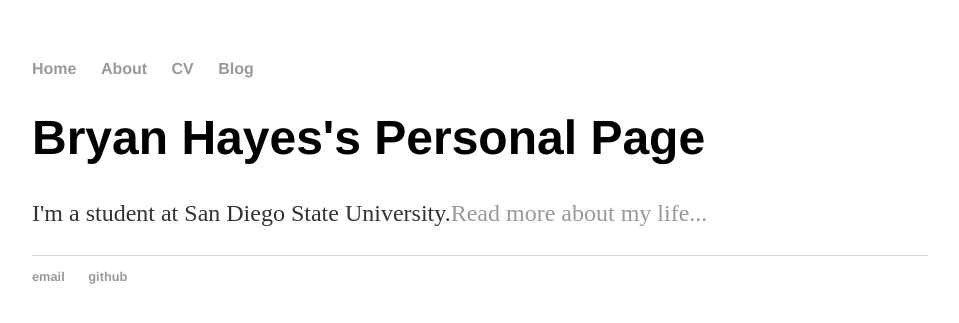
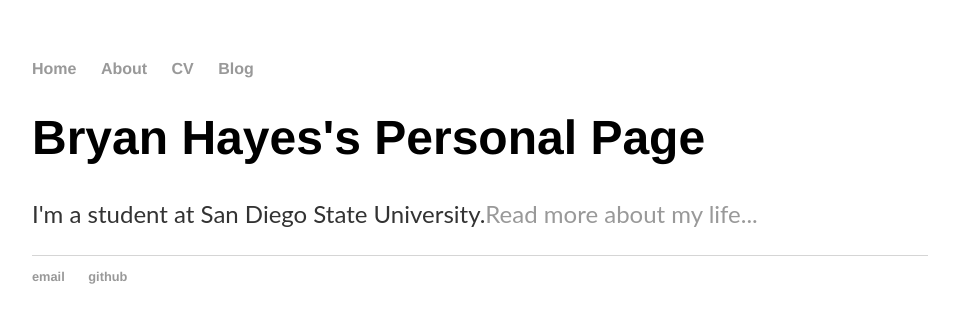
Before and after one commit to bhayes7/bhayes7.github.io, a Jekyll site: the page built from index.html, in a window 1280 px wide. Shown: the top 323 px of the page, without its empty margins (160-1119 px from the left). Built offline with Jekyll 4.4.1, drawn with Linux system fonts in a browser that asks for light colours.

Commit message:
Changed body text font to Lato

```diff
--- a/css/main.css
+++ b/css/main.css
@@ -25,6 +25,7 @@ h1 {
 }
 p {
     font-size: 1.5em;
+    font-family:'Lato', 'Sans-Serif';
     line-height: 1.4em;
     color: #333;
 }
```
